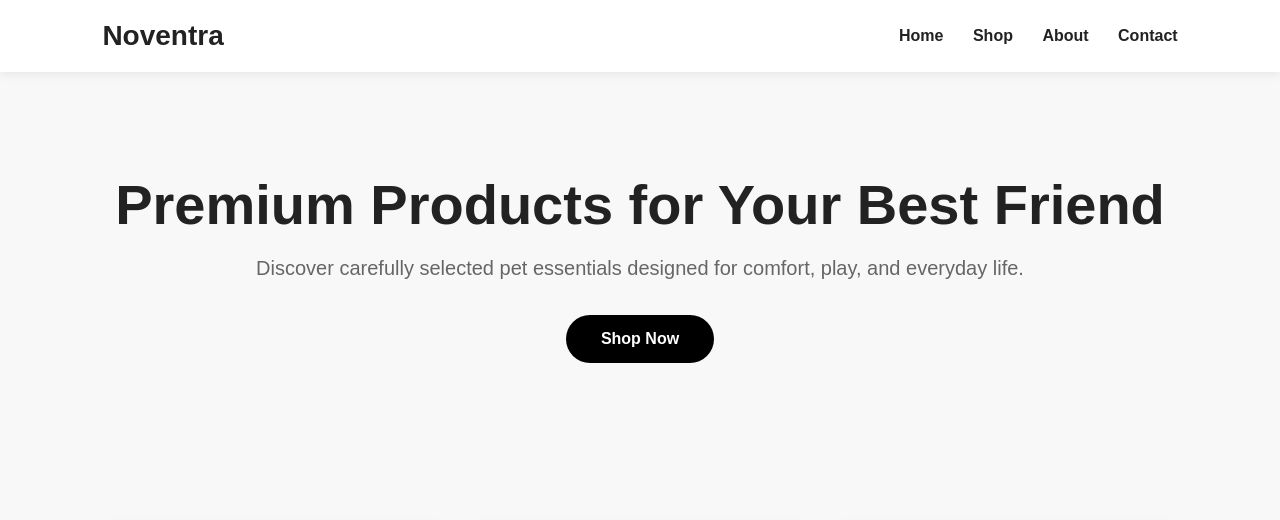
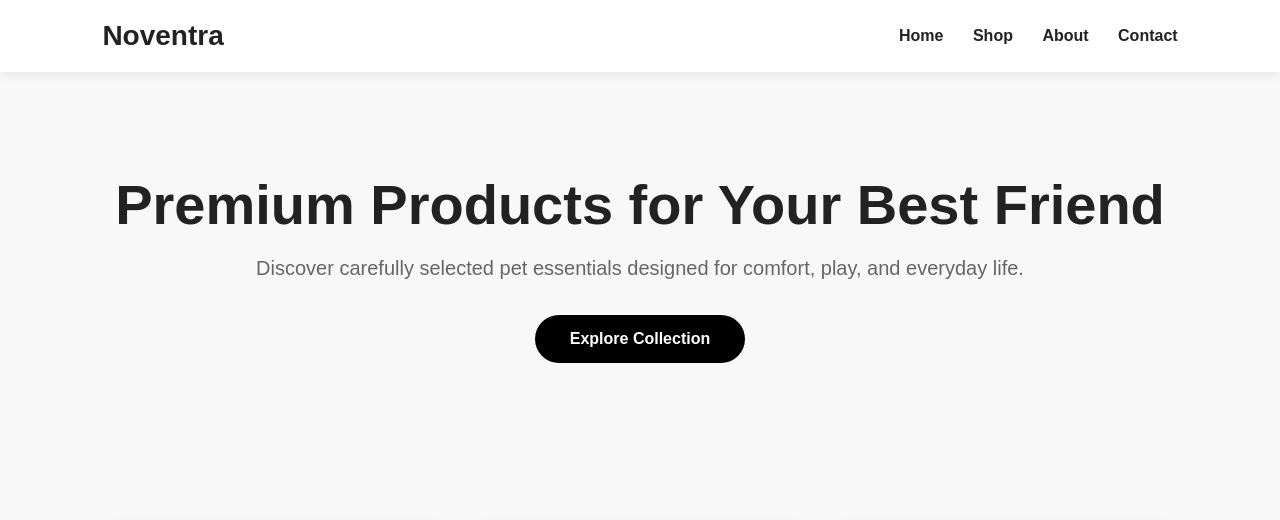
Before and after one commit to gerrychen1314-crypto/Noventra, a plain HTML site: page index.html in a window 1280 px wide. Shown: the top 520 px of the page. Drawn offline with Linux system fonts and the light colour scheme.

Commit message:
Update index.html

```diff
--- a/index.html
+++ b/index.html
@@ -118,7 +118,7 @@ footer{
 
 <p>Discover carefully selected pet essentials designed for comfort, play, and everyday life.</p>
 
-<a class="button" href="#">Shop Now</a>
+<a class="button" href="shop.html">Explore Collection</a>
 
 </section>
 
```
